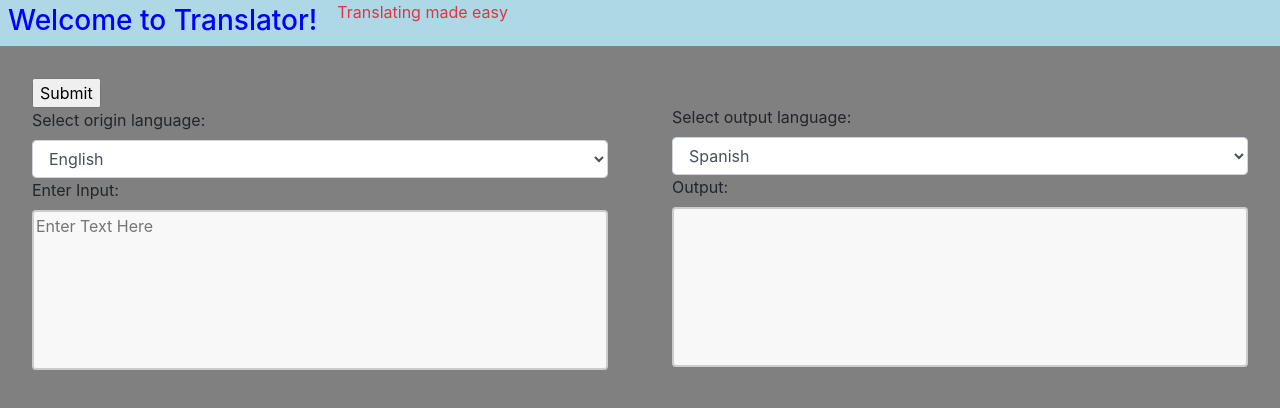
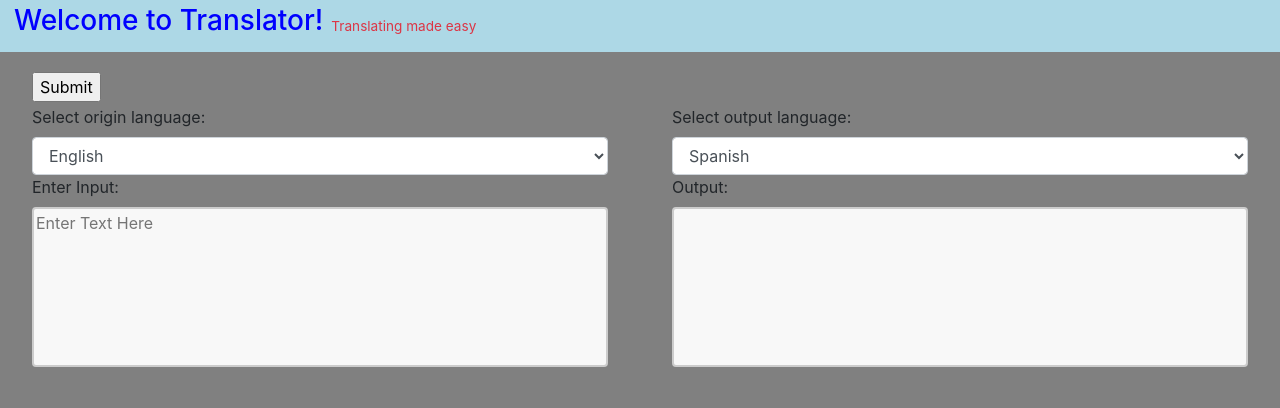
Before and after one commit to afuentes09651/translator, a React (Create React App) app: page / in a window 1280 px wide. Shown: the top 408 px of the page. Built offline with nearby package versions, Linux system fonts and the light colour scheme.

Commit message:
Alignment Tweaking
Did some minor tweaks again to account for the submit button and alignments

```diff
--- a/src/components/Input.js
+++ b/src/components/Input.js
@@ -71,8 +71,8 @@ function Input(){
         </textarea>
       </fieldset>
 
-      <fieldset>
-        <br/>
+      <fieldset
+        class='opfs'>
           <label htmlFor='langTo'>Select output language: </label>
           <select id='langTo' class='form-control'>
             <option value='es' defaultValue>Spanish</option>
--- a/src/styles/app.css
+++ b/src/styles/app.css
@@ -4,18 +4,20 @@
   color: blue;
   text-align: center;
   background-color: lightblue;
-  margin-bottom: 2rem;
+  margin-bottom: 1.25rem;
 }
 
 .title{
   padding-top: .25rem;
-  padding-left: .50rem;
-  padding-right: 1.25rem;
-  font-size: 1.75rem;
+  padding-left: .50em;
+  padding-right: .5rem;
+  margin: 0;
+  font-size: 1.75em;
 }
 
 .subtitle{
-
+  padding-top:1rem;
+  font-size: .85rem;
 }
 
 .wrapper{
@@ -45,5 +47,9 @@ fieldset{
 }
 
 .submitTrans{
-  align-self: center;
+  margin-bottom: .15rem;
 }
+
+.opfs{
+  padding-top:2rem;
+}
```
